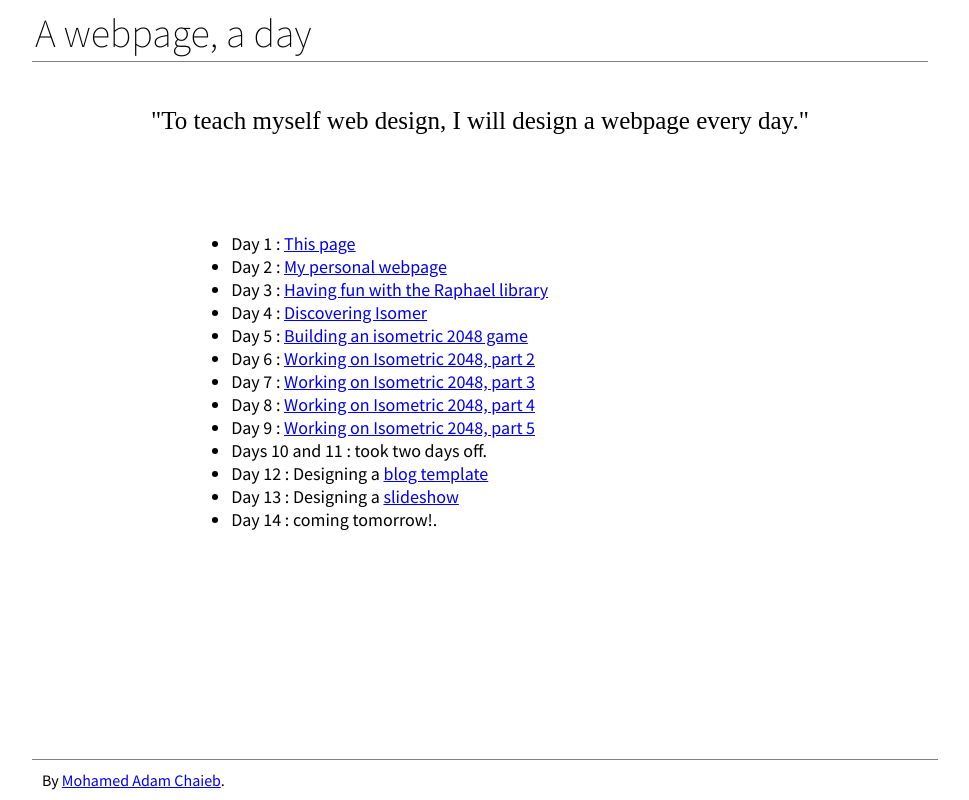
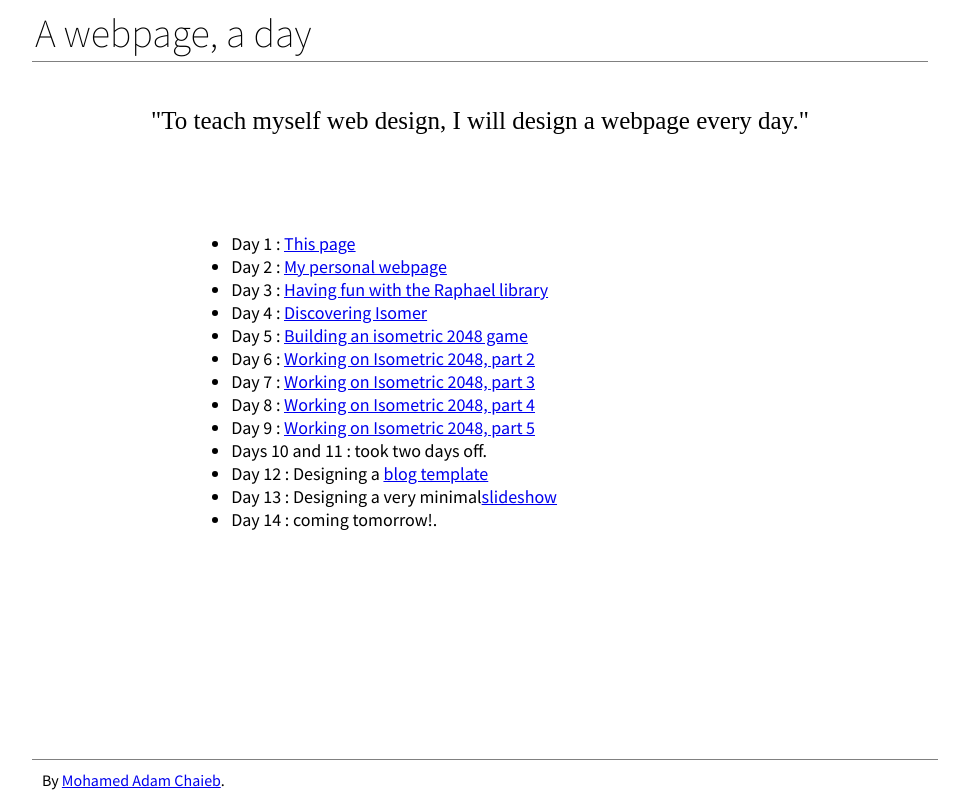
Before and after one commit to moechaieb/A-webpage-a-day, a plain HTML site: page index.html in a window 1280 px wide. Shown: the whole page, without its empty margins (160-1129 px from the left). Drawn offline with nearby package versions, Linux system fonts and the light colour scheme; a web font is replaced by a local one.

```diff
--- a/index.html
+++ b/index.html
@@ -23,7 +23,7 @@
 				<li>Day 9 : <a href="http://themoechaieb.com/Isometric-2048/index.html">Working on Isometric 2048, part 5</a></li>
 				<li>Days 10 and 11 : took two days off.</li>
 				<li>Day 12 : Designing a <a href="./day12/index.html">blog template</a></li>
-				<li>Day 13 : Designing a <a href="./day13/index.html">slideshow</a></li>
+				<li>Day 13 : Designing a very minimal<a href="./day13/index.html">slideshow</a></li>
 				<li>Day 14 : coming tomorrow!.</li>
 			</ul>
 			<footer>By <a href="http://themoechaieb.com">Mohamed Adam Chaieb</a>.</footer>
```
